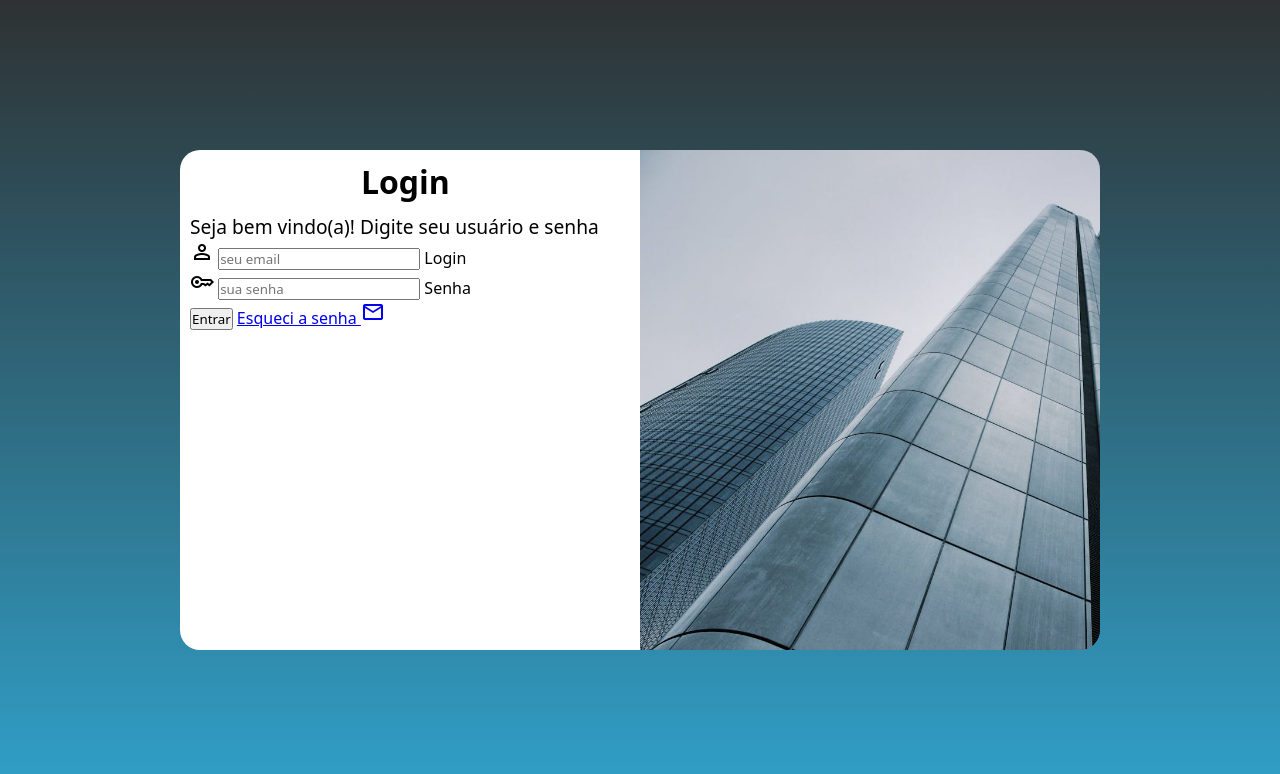
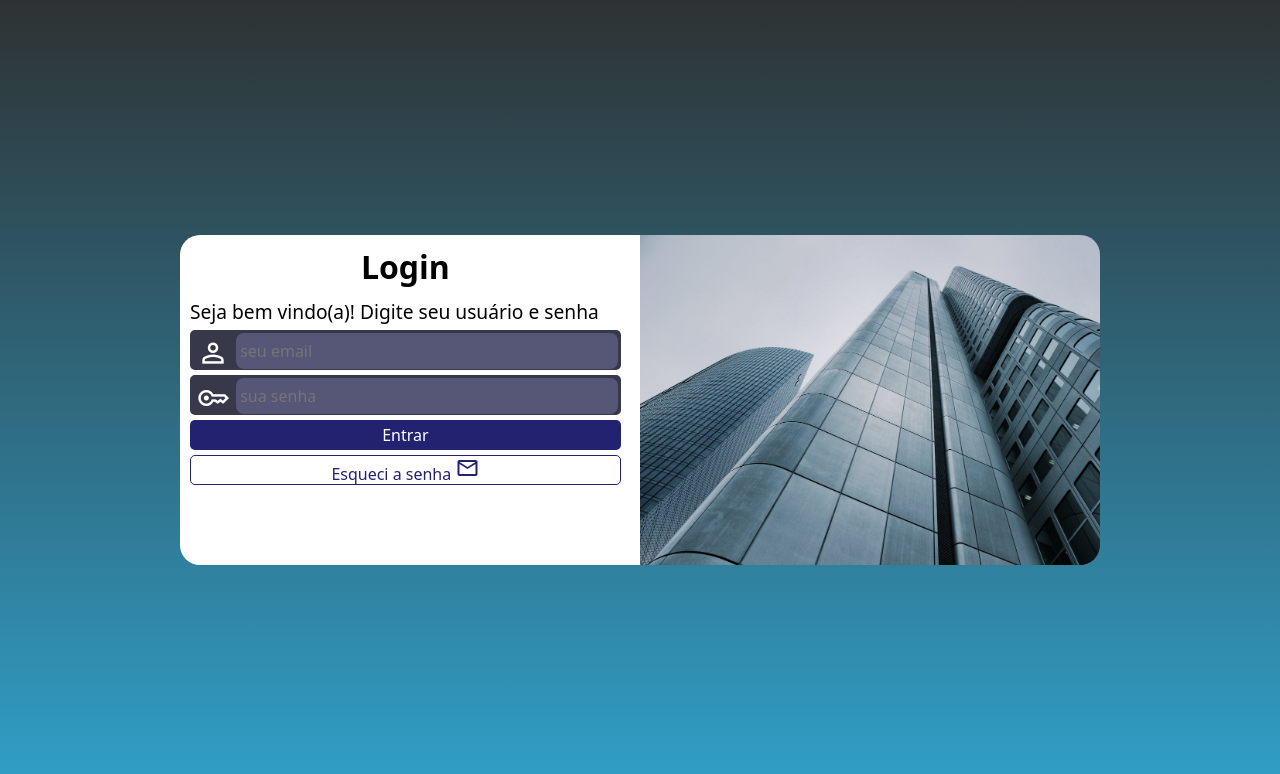
Before and after one commit to leodonar/projeto-login, a plain HTML site: page index.html in a window 1280 px wide. Drawn offline with nearby package versions, Linux system fonts and the light colour scheme.

Commit message:
finalizando estilos pro formulario

```diff
--- a/estilos/media-query.css
+++ b/estilos/media-query.css
@@ -16,7 +16,8 @@
    }
    section#login{
         width: 80vw;
-        height: 500px;
+        height: 310px;
+
 
 
    }
@@ -38,6 +39,7 @@
    }
     section#login{
         width: 920px;
+        height: 330px;
     }
     section#login > div#imagem{
         float: right;
--- a/estilos/style.css
+++ b/estilos/style.css
@@ -20,14 +20,16 @@
     position: absolute;
     top: 50%;
     left: 50%;
-    transform: translate(-50%, -50%);
     overflow: hidden; /*td q ta fora da div, esconde*/
 
     background-color: white;
     width: 250px;
-    height: 500px;
+    height: 515px;
     border-radius: 20px;
     box-shadow: 0px 0px rgba(0, 0, 0, 0.371);
+    transform: translate(-50%, -50%);
+    transition: width .2s, height .2s;
+    transition-timing-function: ease;
 
 }
 section#login > div#imagem{
@@ -36,8 +38,6 @@
     background-size: cover;
     background-position: left bottom;
     height: 200px;
-    transition: width .2s, height .2s;
-    transition-timing-function: ease;
 }
 section#login > div#formulario{
     display: block;
@@ -51,3 +51,67 @@
 div#formulario > p{
     font-size: 0.8em;
 }
+
+form > div.campo{
+    background-color: #38384B;
+    border: 2px solid #38384b;
+    margin: 5px 0px;
+    border-radius: 5px;
+    display: block;
+    height: 40px;
+    width: 100%;
+}
+div.campo > span{
+    color: white;
+    font-size: 2em;
+    width: 40px;
+    padding: 5px;
+}
+div.campo > input{
+    background-color:#7474a081;
+    font-size: 1em;
+    width: calc(100% - 45px);
+    height: 100%;
+    border: 0px;
+    border-radius: 8px;
+    padding: 4px;
+    transform: translateY(-12px);
+}
+div.campo > input:focus-within{
+    background-color: white;
+
+}
+div.campo > label{
+    display: none;
+}
+form > input[type=submit]{
+    display: block;
+    font-size: 1em;
+    width: 100%;
+    height: 30px;
+    background-color: #222271;
+    color: white;
+    border: none;
+    border-radius: 5px;
+    cursor: pointer;
+}
+form > input[type=submit]:hover{
+    background-color: #2a2a92c0;
+}
+form > a.botao{
+    display: block;
+    text-align: center;
+    font-size: 1em;
+    width: 100%;
+    height: 30px;
+    margin-top: 5px;
+    text-decoration: none;
+    background-color: white;
+    color: #222271;
+    border: 1px solid #222271;
+    border-radius: 5px;
+}
+form > a.botao:hover{
+    background-color: #2222717f;
+    color: white;
+}
--- a/index.html
+++ b/index.html
@@ -30,7 +30,7 @@
                         <label for="isenha">Senha</label>
                     </div>
                     <input type="submit" value="Entrar">
-                    <a href="esqueci.html">
+                    <a href="esqueci.html" class="botao">
                         Esqueci a senha <span class="material-symbols-outlined">mail</span>
 
                     </a>
```
